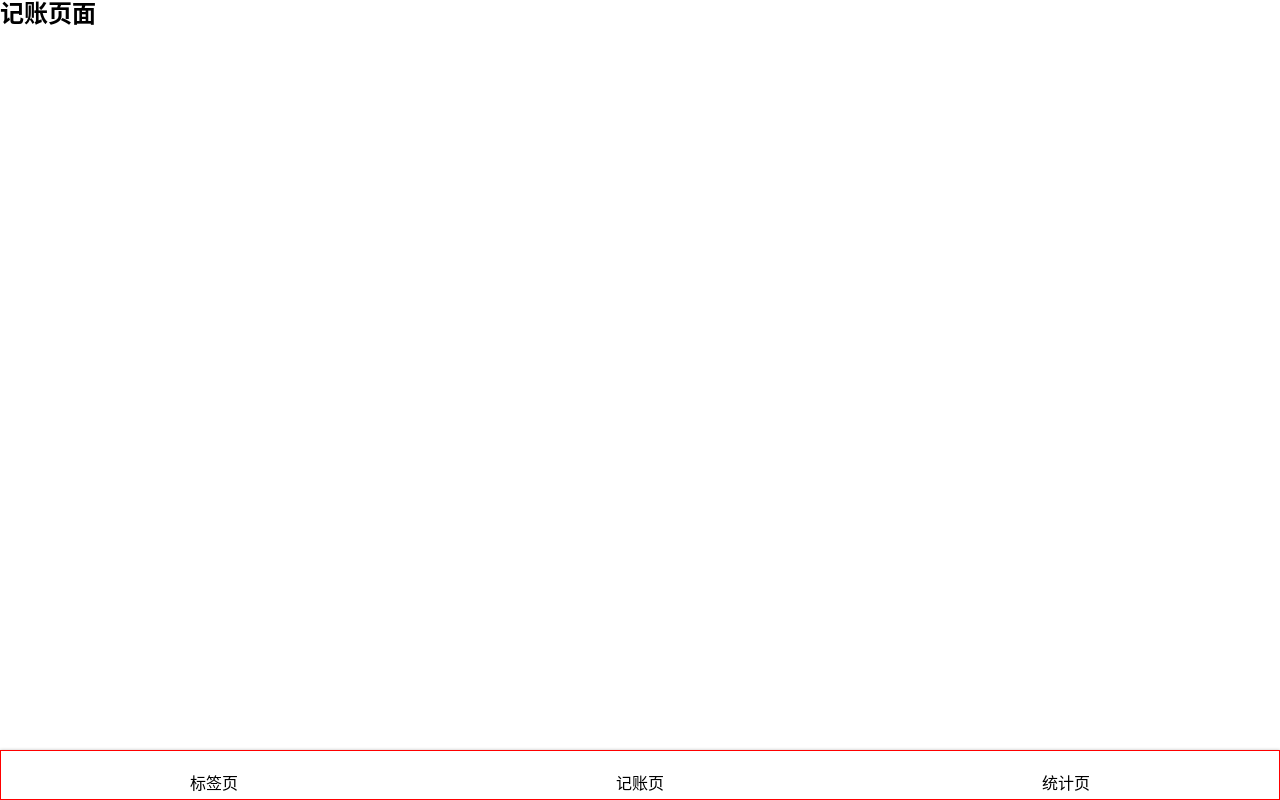
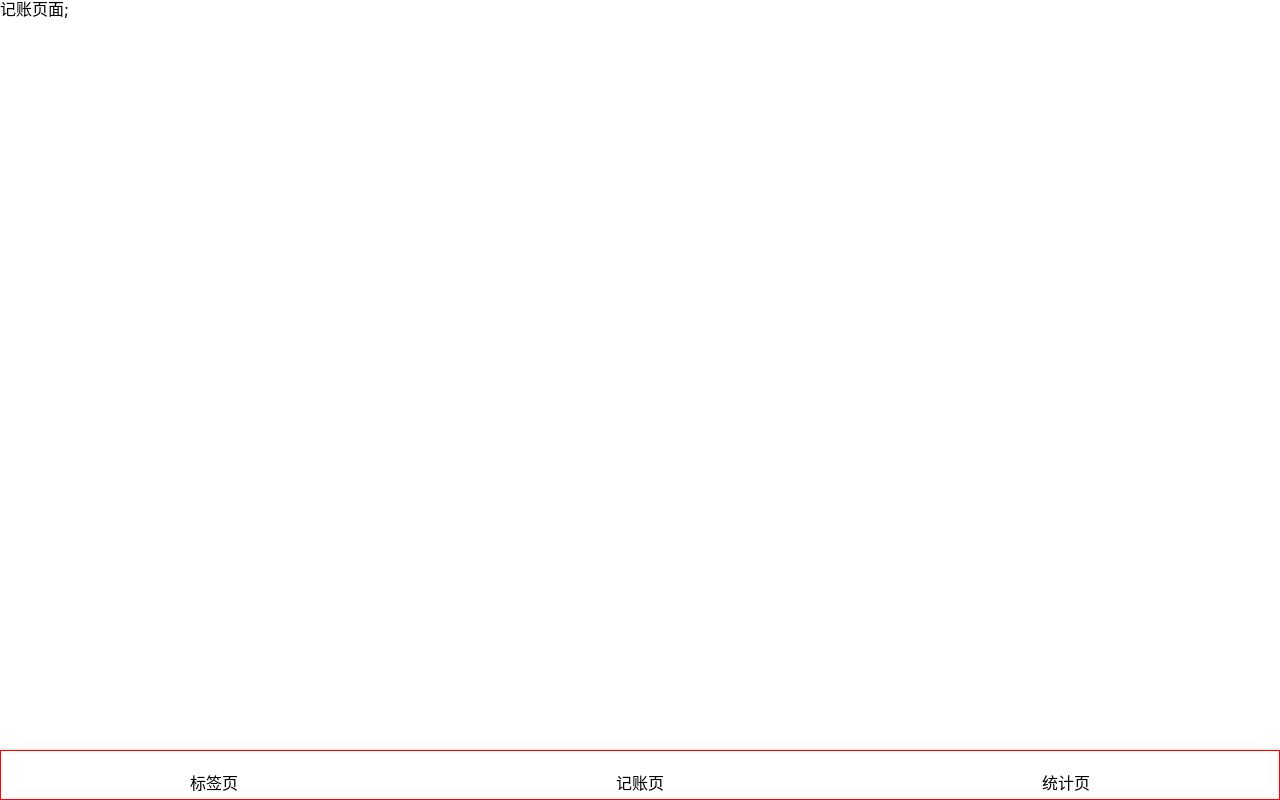
Before and after one commit to tengchunlei/lichi, a React app: page /#/money in a window 1280 px wide. Built offline with nearby package versions, Linux system fonts and the light colour scheme; some icons are missing.

Commit message:
create Layout component

```diff
--- a/src/App.tsx
+++ b/src/App.tsx
@@ -8,24 +8,12 @@ import {
 } from "react-router-dom";
 import styled from 'styled-components';
 import Nav from 'components/Nav';
+import Layout from "components/Layout";
 
-const Wrapper =styled.div`
-height: 100vh;
-  display: flex;
-  flex-direction: column;
-`
-
-const Main=styled.div`
-
-  flex-grow: 1;
-  overflow: auto;
-`
 
  function App() {
      return (
          <Router>
-             <Wrapper>
-                 <Main>
                      <Switch>
                          <Route path="/tags">
                              <Tags/>
@@ -41,27 +29,30 @@ const Main=styled.div`
                              <NoMatch/>
                          </Route>
                      </Switch>
-                 </Main>
-                <Nav/>
-             </Wrapper>
          </Router>
      );
 }
 
 function Tags() {
-    return <h2>标签页面</h2>;
+    return (
+        <Layout>标签页面</Layout>
+    )
 }
 
 function Statistics() {
-    return <h2>统计页面</h2>;
+    return(
+        <Layout>统计页面</Layout>
+    );
 }
 
 function Money() {
-    return <h2>记账页面</h2>;
+    return (
+        <Layout>记账页面</Layout>
+    );
 }
 function NoMatch() {
     return (
-       <div>页面不存在,请重新输入地址</div>
+        <Layout>页面不存在,请重新输入地址</Layout>
     );
 }
 
--- /dev/null
+++ b/src/components/Layout.tsx
@@ -0,0 +1,24 @@
+import Nav from "./Nav";
+import React from "react";
+import styled from "styled-components";
+const Wrapper =styled.div`
+height: 100vh;
+  display: flex;
+  flex-direction: column;
+`
+
+const Main=styled.div`
+  flex-grow: 1;
+  overflow: auto;
+`
+
+const Layout =(props:any)=>{
+    return (<Wrapper>
+        <Main>
+            {props.children};
+        </Main>
+        <Nav/>
+    </Wrapper>);
+};
+
+export  default Layout;
```
